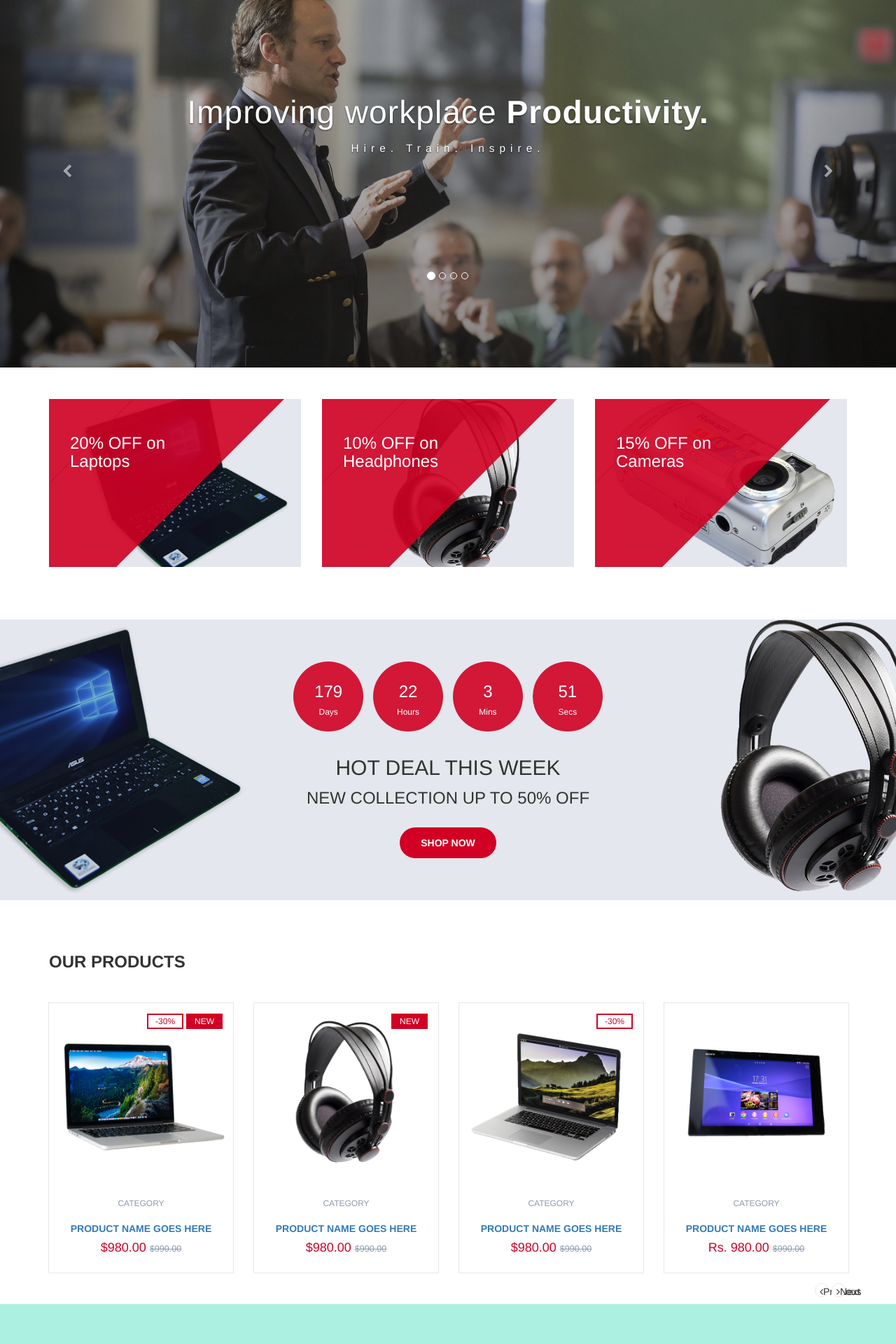
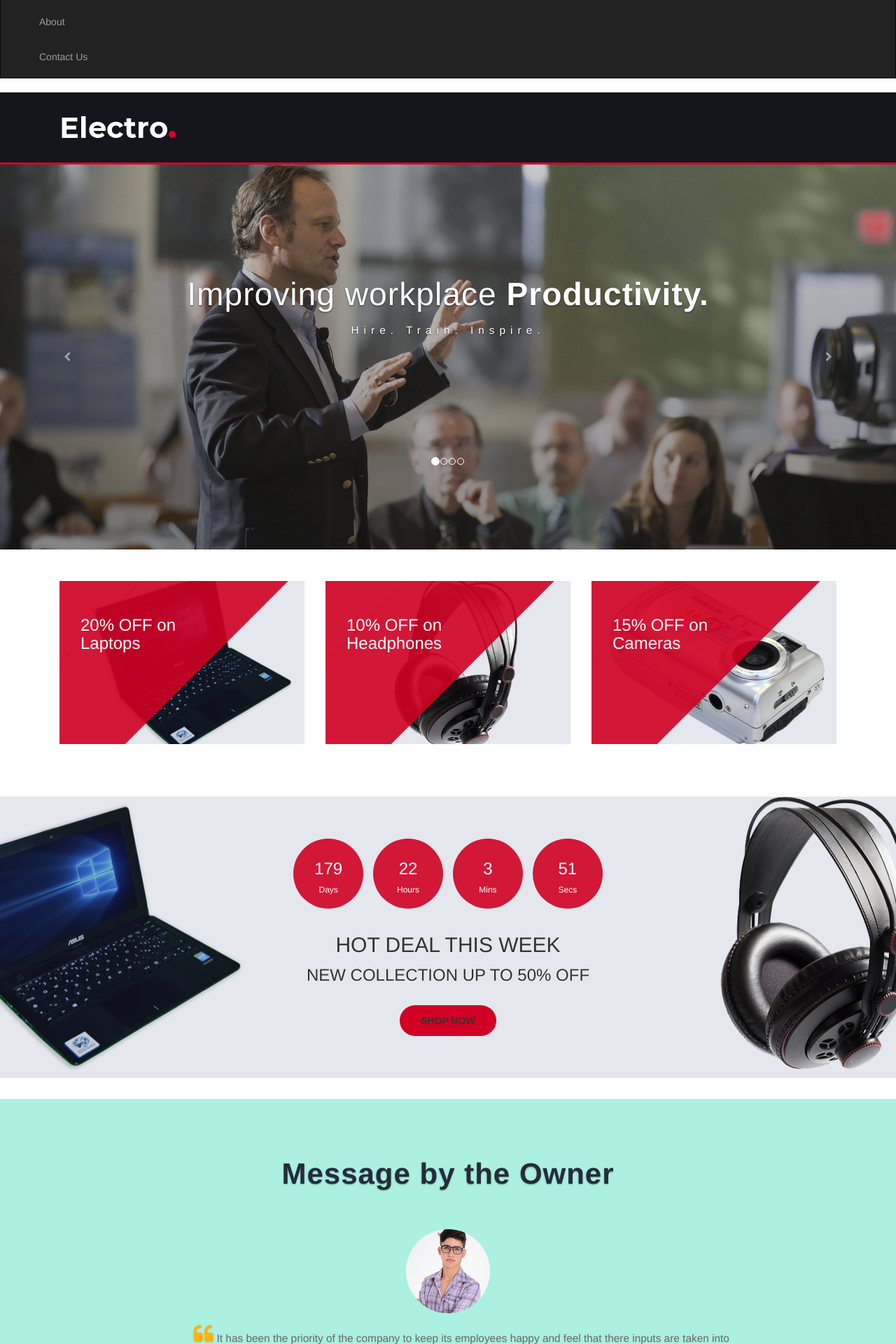
Before and after one commit to khatrimann/cudu, a Django app: page /cuduApp/ in a window 1280 px wide. Shown: the part 200-2120 px from the top of the page at 70% size. Run offline with Django 3.2, Linux system fonts and the light colour scheme; some libraries are stand-ins or nearby versions.

Commit message:
fix SECTION OUR PRODUCTS

```diff
--- a/website/src/cuduApp/templates/index.html
+++ b/website/src/cuduApp/templates/index.html
@@ -14,8 +14,8 @@
 
 		<!-- Bootstrap -->
 
-		<link type="text/css" rel="stylesheet" href="../../static/css/shop-bootstrap.min.css"/>
-
+		<!--<link type="text/css" rel="stylesheet" href="../../static/css/shop-bootstrap.min.css"/>-->
+		<link rel="stylesheet" href="https://maxcdn.bootstrapcdn.com/bootstrap/4.0.0/css/bootstrap.min.css" integrity="sha384-Gn5384xqQ1aoWXA+058RXPxPg6fy4IWvTNh0E263XmFcJlSAwiGgFAW/dAiS6JXm" crossorigin="anonymous">
 		<!-- Slick -->
 		<link type="text/css" rel="stylesheet" href="../../static/css/shop-slick.css"/>
 		<link type="text/css" rel="stylesheet" href="../../static/css/shop-slick-theme.css"/>
@@ -107,10 +107,10 @@
         <li><a href="#">Contact Us</a></li>
       </ul>
       <form class="navbar-form navbar-right">
-        <div class="form-group">
+        <!--<div class="form-group">-->
           <input type="text" class="form-control" placeholder="Search">
-        </div>
-        <button type="submit" class="btn btn-default">Search</button>
+        <!--</div>-->
+        <button type="submit" class="btn btn-secondary">Search</button>
       </form>
     </div><!-- /.navbar-collapse -->
   </div><!-- /.container-fluid -->
@@ -182,11 +182,11 @@
         </div>
 
     </div>
-    <a class="left carousel-control" href="#myCarousel" role="button" data-slide="prev">
+    <a class="carousel-control-prev" href="#myCarousel" role="button" data-slide="prev">
         <span class="fa fa-chevron-left" aria-hidden="true"></span>
         <span class="sr-only">Previous</span>
     </a>
-    <a class="right carousel-control" href="#myCarousel" role="button" data-slide="next">
+    <a class="carousel-control-next" href="#myCarousel" role="button" data-slide="next">
         <span class="fa fa-chevron-right" aria-hidden="true"></span>
         <span class="sr-only">Next</span>
     </a>
@@ -296,114 +296,114 @@
 
 
 		<!-- SECTION OUR PRODUCTS-->
-		<div class="section">
-			<!-- container -->
-			<div class="container">
-				<!-- row -->
-				<div class="row">
+		<!--<div class="section">-->
+			<!--&lt;!&ndash; container &ndash;&gt;-->
+			<!--<div class="container">-->
+				<!--&lt;!&ndash; row &ndash;&gt;-->
+				<!--<div class="row">-->
 
-					<!-- section title -->
-					<div class="col-md-12">
-						<div class="section-title">
-							<h3 class="title"><b>Our Products</b></h3>
-						</div>
-					</div>
-					<!-- /section title -->
+					<!--&lt;!&ndash; section title &ndash;&gt;-->
+					<!--<div class="col-md-12">-->
+						<!--<div class="section-title">-->
+							<!--<h3 class="title"><b>Our Products</b></h3>-->
+						<!--</div>-->
+					<!--</div>-->
+					<!--&lt;!&ndash; /section title &ndash;&gt;-->
 
-					<!-- Products tab & slick -->
-					<div class="col-md-12">
-						<div class="row">
-							<div class="products-tabs">
-								<!-- tab -->
-								<div id="tab1" class="tab-pane active">
-									<div class="products-slick" data-nav="#slick-nav-1">
-										<!-- product -->
-										<div class="product">
-											<div class="product-img">
-												<img src="../../static/images/product01.png" alt="">
-												<div class="product-label">
-													<span class="sale">-30%</span>
-													<span class="new">NEW</span>
-												</div>
-											</div>
-											<div class="product-body">
-												<p class="product-category">Category</p>
-												<h3 class="product-name"><a href="#">product name goes here</a></h3>
-												<h4 class="product-price">$980.00 <del class="product-old-price">$990.00</del></h4>
-											</div>
-										</div>
-										<!-- /product -->
+					<!--&lt;!&ndash; Products tab & slick &ndash;&gt;-->
+					<!--<div class="col-md-12">-->
+						<!--<div class="row">-->
+							<!--<div class="products-tabs">-->
+								<!--&lt;!&ndash; tab &ndash;&gt;-->
+								<!--<div id="tab1" class="tab-pane active">-->
+									<!--<div class="products-slick" data-nav="#slick-nav-1">-->
+										<!--&lt;!&ndash; product &ndash;&gt;-->
+										<!--<div class="product">-->
+											<!--<div class="product-img">-->
+												<!--<img src="../../static/images/product01.png" alt="">-->
+												<!--<div class="product-label">-->
+													<!--<span class="sale">-30%</span>-->
+													<!--<span class="new">NEW</span>-->
+												<!--</div>-->
+											<!--</div>-->
+											<!--<div class="product-body">-->
+												<!--<p class="product-category">Category</p>-->
+												<!--<h3 class="product-name"><a href="#">product name goes here</a></h3>-->
+												<!--<h4 class="product-price">$980.00 <del class="product-old-price">$990.00</del></h4>-->
+											<!--</div>-->
+										<!--</div>-->
+										<!--&lt;!&ndash; /product &ndash;&gt;-->
 
-										<!-- product -->
-										<div class="product">
-											<div class="product-img">
-												<img src="../../static/images/product02.png" alt="">
-												<div class="product-label">
-													<span class="new">NEW</span>
-												</div>
-											</div>
-											<div class="product-body">
-												<p class="product-category">Category</p>
-												<h3 class="product-name"><a href="#">product name goes here</a></h3>
-												<h4 class="product-price">$980.00 <del class="product-old-price">$990.00</del></h4>
-											</div>
-										</div>
-										<!-- /product -->
+										<!--&lt;!&ndash; product &ndash;&gt;-->
+										<!--<div class="product">-->
+											<!--<div class="product-img">-->
+												<!--<img src="../../static/images/product02.png" alt="">-->
+												<!--<div class="product-label">-->
+													<!--<span class="new">NEW</span>-->
+												<!--</div>-->
+											<!--</div>-->
+											<!--<div class="product-body">-->
+												<!--<p class="product-category">Category</p>-->
+												<!--<h3 class="product-name"><a href="#">product name goes here</a></h3>-->
+												<!--<h4 class="product-price">$980.00 <del class="product-old-price">$990.00</del></h4>-->
+											<!--</div>-->
+										<!--</div>-->
+										<!--&lt;!&ndash; /product &ndash;&gt;-->
 
-										<!-- product -->
-										<div class="product">
-											<div class="product-img">
-												<img src="../../static/images/product03.png" alt="">
-												<div class="product-label">
-													<span class="sale">-30%</span>
-												</div>
-											</div>
-											<div class="product-body">
-												<p class="product-category">Category</p>
-												<h3 class="product-name"><a href="#">product name goes here</a></h3>
-												<h4 class="product-price">$980.00 <del class="product-old-price">$990.00</del></h4>
-											</div>
-										</div>
-										<!-- /product -->
+										<!--&lt;!&ndash; product &ndash;&gt;-->
+										<!--<div class="product">-->
+											<!--<div class="product-img">-->
+												<!--<img src="../../static/images/product03.png" alt="">-->
+												<!--<div class="product-label">-->
+													<!--<span class="sale">-30%</span>-->
+												<!--</div>-->
+											<!--</div>-->
+											<!--<div class="product-body">-->
+												<!--<p class="product-category">Category</p>-->
+												<!--<h3 class="product-name"><a href="#">product name goes here</a></h3>-->
+												<!--<h4 class="product-price">$980.00 <del class="product-old-price">$990.00</del></h4>-->
+											<!--</div>-->
+										<!--</div>-->
+										<!--&lt;!&ndash; /product &ndash;&gt;-->
 
-										<!-- product -->
-										<div class="product">
-											<div class="product-img">
-												<img src="../../static/images/product04.png" alt="">
-											</div>
-											<div class="product-body">
-												<p class="product-category">Category</p>
-												<h3 class="product-name"><a href="#">product name goes here</a></h3>
-												<h4 class="product-price">Rs. 980.00 <del class="product-old-price">$990.00</del></h4>
-											</div>
-										</div>
-										<!-- /product -->
+										<!--&lt;!&ndash; product &ndash;&gt;-->
+										<!--<div class="product">-->
+											<!--<div class="product-img">-->
+												<!--<img src="../../static/images/product04.png" alt="">-->
+											<!--</div>-->
+											<!--<div class="product-body">-->
+												<!--<p class="product-category">Category</p>-->
+												<!--<h3 class="product-name"><a href="#">product name goes here</a></h3>-->
+												<!--<h4 class="product-price">Rs. 980.00 <del class="product-old-price">$990.00</del></h4>-->
+											<!--</div>-->
+										<!--</div>-->
+										<!--&lt;!&ndash; /product &ndash;&gt;-->
 
-										<!-- product -->
-										<div class="product">
-											<div class="product-img">
-												<img src="../../static/images/product05.png" alt="">
-											</div>
-											<div class="product-body">
-												<p class="product-category">Category</p>
-												<h3 class="product-name"><a href="#">product name goes here</a></h3>
-												<h4 class="product-price">$980.00 <del class="product-old-price">$990.00</del></h4>
-											</div>
-										</div>
-										<!-- /product -->
-									</div>
-									<div id="slick-nav-1" class="products-slick-nav"></div>
-								</div>
-								<!-- /tab -->
-							</div>
-						</div>
-					</div>
-					<!-- Products tab & slick -->
-				</div>
-				<!-- /row -->
-			</div>
-			<!-- /container -->
-		</div>
+										<!--&lt;!&ndash; product &ndash;&gt;-->
+										<!--<div class="product">-->
+											<!--<div class="product-img">-->
+												<!--<img src="../../static/images/product05.png" alt="">-->
+											<!--</div>-->
+											<!--<div class="product-body">-->
+												<!--<p class="product-category">Category</p>-->
+												<!--<h3 class="product-name"><a href="#">product name goes here</a></h3>-->
+												<!--<h4 class="product-price">$980.00 <del class="product-old-price">$990.00</del></h4>-->
+											<!--</div>-->
+										<!--</div>-->
+										<!--&lt;!&ndash; /product &ndash;&gt;-->
+									<!--</div>-->
+									<!--<div id="slick-nav-1" class="products-slick-nav"></div>-->
+								<!--</div>-->
+								<!--&lt;!&ndash; /tab &ndash;&gt;-->
+							<!--</div>-->
+						<!--</div>-->
+					<!--</div>-->
+					<!--&lt;!&ndash; Products tab & slick &ndash;&gt;-->
+				<!--</div>-->
+				<!--&lt;!&ndash; /row &ndash;&gt;-->
+			<!--</div>-->
+			<!--&lt;!&ndash; /container &ndash;&gt;-->
+		<!--</div>-->
 		<!-- /SECTION -->
 
 
@@ -425,9 +425,9 @@
                 <!-- Carousel items -->
                 <div class="carousel-inner">
 
-                    <div class="item active">
+                    <div class="carousel-item active">
                         <div class="testimonials_grid_wthree">
-                            <img src="../../static/images/test1.jpg" alt=" " class="img-responsive"/>
+                            <img src="../../static/images/test1.jpg" alt=" " class="img-fluid"/>
                             <h4><i class="fa fa-quote-left" aria-hidden="true"></i> It has been the priority of the
                                 company to keep its employees happy and feel that there inputs are taken into
                                 consideration and are important for the company.
@@ -440,7 +440,7 @@
                     <!--.item-->
                     <div class="item">
                         <div class="testimonials_grid_wthree">
-                            <img src="../../static/images/test2.jpg" alt=" " class="img-responsive"/>
+                            <img src="../../static/images/test2.jpg" alt=" " class="img-fluid"/>
                             <h4><i class="fa fa-quote-left" aria-hidden="true"></i> Employees are the most important
                                 part of an organization and giving them all the imprortance is what is required and what
                                 we always aspire to do.</h4>
@@ -452,7 +452,7 @@
 
                     <div class="item">
                         <div class="testimonials_grid_wthree">
-                            <img src="../../static/images/test3.jpg" alt=" " class="img-responsive"/>
+                            <img src="../../static/images/test3.jpg" alt=" " class="img-fluid"/>
                             <h4><i class="fa fa-quote-left" aria-hidden="true"></i> Keeping our employees happy is our
                                 first priority!!</h4>
                             <h5>Michael Doe</h5>
@@ -556,93 +556,93 @@
 					<!-- /section title -->
 
 					<!-- Products tab & slick -->
-					<div class="col-md-12">
-						<div class="row">
-							<div class="products-tabs">
-								<!-- tab -->
-								<div id="tab2" class="tab-pane fade in active">
-									<div class="products-slick" data-nav="#slick-nav-2">
-										<!-- product -->
-										<div class="product">
-											<div class="product-img">
-												<img src="../../static/images/product06.png" alt="">
-												<div class="product-label">
-													<span class="sale">-30%</span>
-													<span class="new">NEW</span>
-												</div>
-											</div>
-											<div class="product-body">
-												<p class="product-category">Category</p>
-												<h3 class="product-name"><a href="#">product name goes here</a></h3>
-												<h4 class="product-price">$980.00 <del class="product-old-price">$990.00</del></h4>
-											</div>
-										</div>
-										<!-- /product -->
+					<!--<div class="col-md-12">-->
+						<!--<div class="row">-->
+							<!--<div class="products-tabs">-->
+								<!--&lt;!&ndash; tab &ndash;&gt;-->
+								<!--<div id="tab2" class="tab-pane fade in active">-->
+									<!--&lt;!&ndash;<div class="products-slick" data-nav="#slick-nav-2">&ndash;&gt;-->
+										<!--&lt;!&ndash; product &ndash;&gt;-->
+										<!--<div class="product">-->
+											<!--<div class="product-img">-->
+												<!--<img src="../../static/images/product06.png" alt="">-->
+												<!--<div class="product-label">-->
+													<!--<span class="sale">-30%</span>-->
+													<!--<span class="new">NEW</span>-->
+												<!--</div>-->
+											<!--</div>-->
+											<!--<div class="product-body">-->
+												<!--<p class="product-category">Category</p>-->
+												<!--<h3 class="product-name"><a href="#">product name goes here</a></h3>-->
+												<!--<h4 class="product-price">$980.00 <del class="product-old-price">$990.00</del></h4>-->
+											<!--</div>-->
+										<!--</div>-->
+										<!--&lt;!&ndash; /product &ndash;&gt;-->
 
-										<!-- product -->
-										<div class="product">
-											<div class="product-img">
-												<img src="../../static/images/product07.png" alt="">
-												<div class="product-label">
-													<span class="new">NEW</span>
-												</div>
-											</div>
-											<div class="product-body">
-												<p class="product-category">Category</p>
-												<h3 class="product-name"><a href="#">product name goes here</a></h3>
-												<h4 class="product-price">$980.00 <del class="product-old-price">$990.00</del></h4>
-											</div>
-										</div>
-										<!-- /product -->
+										<!--&lt;!&ndash; product &ndash;&gt;-->
+										<!--<div class="product">-->
+											<!--<div class="product-img">-->
+												<!--<img src="../../static/images/product07.png" alt="">-->
+												<!--<div class="product-label">-->
+													<!--<span class="new">NEW</span>-->
+												<!--</div>-->
+											<!--</div>-->
+											<!--<div class="product-body">-->
+												<!--<p class="product-category">Category</p>-->
+												<!--<h3 class="product-name"><a href="#">product name goes here</a></h3>-->
+												<!--<h4 class="product-price">$980.00 <del class="product-old-price">$990.00</del></h4>-->
+											<!--</div>-->
+										<!--</div>-->
+										<!--&lt;!&ndash; /product &ndash;&gt;-->
 
-										<!-- product -->
-										<div class="product">
-											<div class="product-img">
-												<img src="../../static/images/product08.png" alt="">
-												<div class="product-label">
-													<span class="sale">-30%</span>
-												</div>
-											</div>
-											<div class="product-body">
-												<p class="product-category">Category</p>
-												<h3 class="product-name"><a href="#">product name goes here</a></h3>
-												<h4 class="product-price">$980.00 <del class="product-old-price">$990.00</del></h4>
-											</div>
-										</div>
-										<!-- /product -->
+										<!--&lt;!&ndash; product &ndash;&gt;-->
+										<!--<div class="product">-->
+											<!--<div class="product-img">-->
+												<!--<img src="../../static/images/product08.png" alt="">-->
+												<!--<div class="product-label">-->
+													<!--<span class="sale">-30%</span>-->
+												<!--</div>-->
+											<!--</div>-->
+											<!--<div class="product-body">-->
+												<!--<p class="product-category">Category</p>-->
+												<!--<h3 class="product-name"><a href="#">product name goes here</a></h3>-->
+												<!--<h4 class="product-price">$980.00 <del class="product-old-price">$990.00</del></h4>-->
+											<!--</div>-->
+										<!--</div>-->
+										<!--&lt;!&ndash; /product &ndash;&gt;-->
 
-										<!-- product -->
-										<div class="product">
-											<div class="product-img">
-												<img src="../../static/images/product09.png" alt="">
-											</div>
-											<div class="product-body">
-												<p class="product-category">Category</p>
-												<h3 class="product-name"><a href="#">product name goes here</a></h3>
-												<h4 class="product-price">$980.00 <del class="product-old-price">$990.00</del></h4>
-											</div>
-										</div>
-										<!-- /product -->
+										<!--&lt;!&ndash; product &ndash;&gt;-->
+										<!--<div class="product">-->
+											<!--<div class="product-img">-->
+												<!--<img src="../../static/images/product09.png" alt="">-->
+											<!--</div>-->
+											<!--<div class="product-body">-->
+												<!--<p class="product-category">Category</p>-->
+												<!--<h3 class="product-name"><a href="#">product name goes here</a></h3>-->
+												<!--<h4 class="product-price">$980.00 <del class="product-old-price">$990.00</del></h4>-->
+											<!--</div>-->
+										<!--</div>-->
+										<!--&lt;!&ndash; /product &ndash;&gt;-->
 
-										<!-- product -->
-										<div class="product">
-											<div class="product-img">
-												<img src="../../static/images/product01.png" alt="">
-											</div>
-											<div class="product-body">
-												<p class="product-category">Category</p>
-												<h3 class="product-name"><a href="#">product name goes here</a></h3>
-												<h4 class="product-price">$980.00 <del class="product-old-price">$990.00</del></h4>
-											</div>
-										</div>
-										<!-- /product -->
-									</div>
-									<div id="slick-nav-2" class="products-slick-nav"></div>
-								</div>
-								<!-- /tab -->
-							</div>
-						</div>
-					</div>
+										<!--&lt;!&ndash; product &ndash;&gt;-->
+										<!--<div class="product">-->
+											<!--<div class="product-img">-->
+												<!--<img src="../../static/images/product01.png" alt="">-->
+											<!--</div>-->
+											<!--<div class="product-body">-->
+												<!--<p class="product-category">Category</p>-->
+												<!--<h3 class="product-name"><a href="#">product name goes here</a></h3>-->
+												<!--<h4 class="product-price">$980.00 <del class="product-old-price">$990.00</del></h4>-->
+											<!--</div>-->
+										<!--&lt;!&ndash;</div>&ndash;&gt;-->
+										<!--&lt;!&ndash; /product &ndash;&gt;-->
+									<!--</div>-->
+									<!--<div id="slick-nav-2" class="products-slick-nav"></div>-->
+								<!--</div>-->
+								<!--&lt;!&ndash; /tab &ndash;&gt;-->
+							<!--</div>-->
+						<!--</div>-->
+					<!--</div>-->
 					<!-- /Products tab & slick -->
 				</div>
 				<!-- /row -->
```
